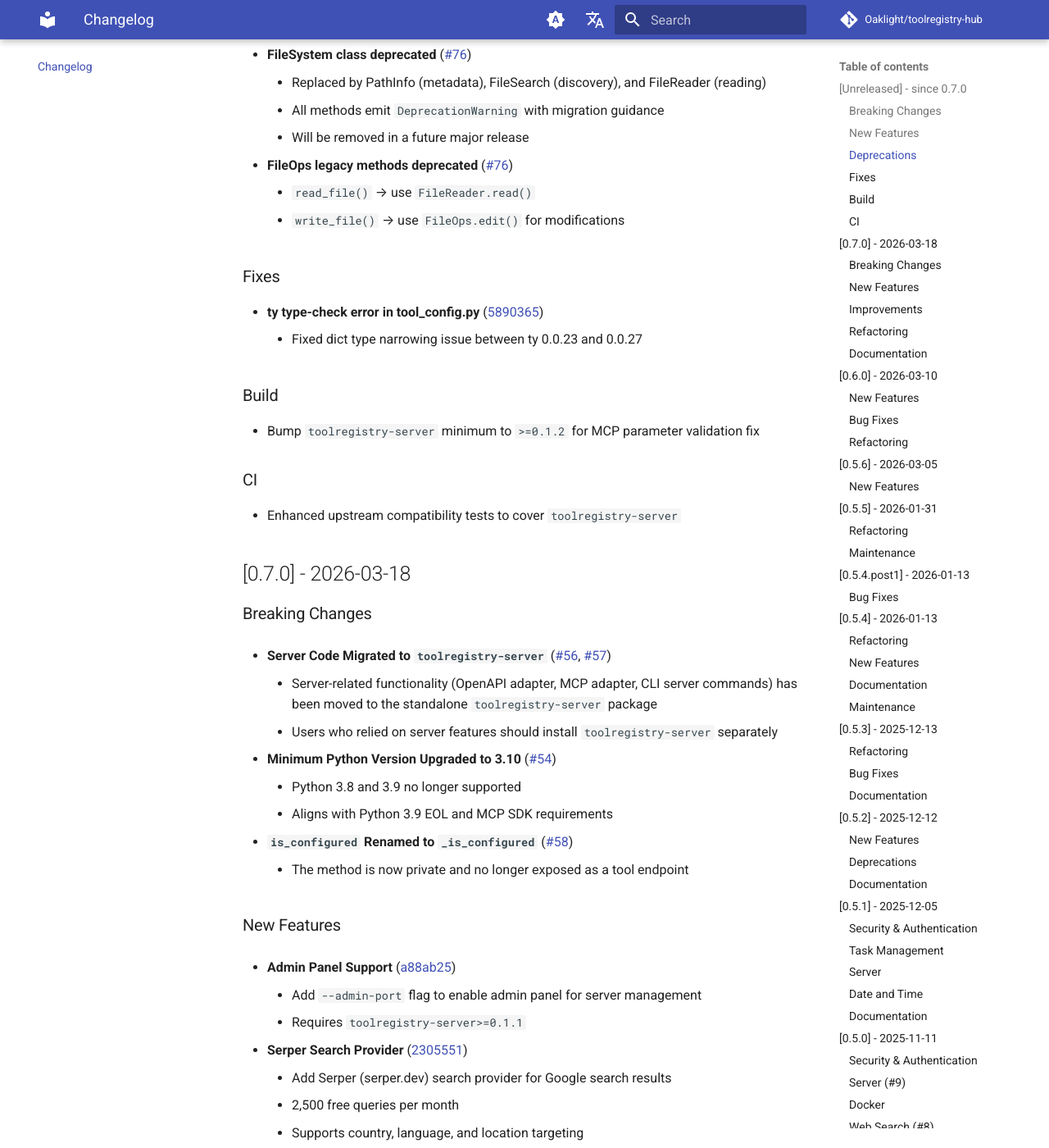
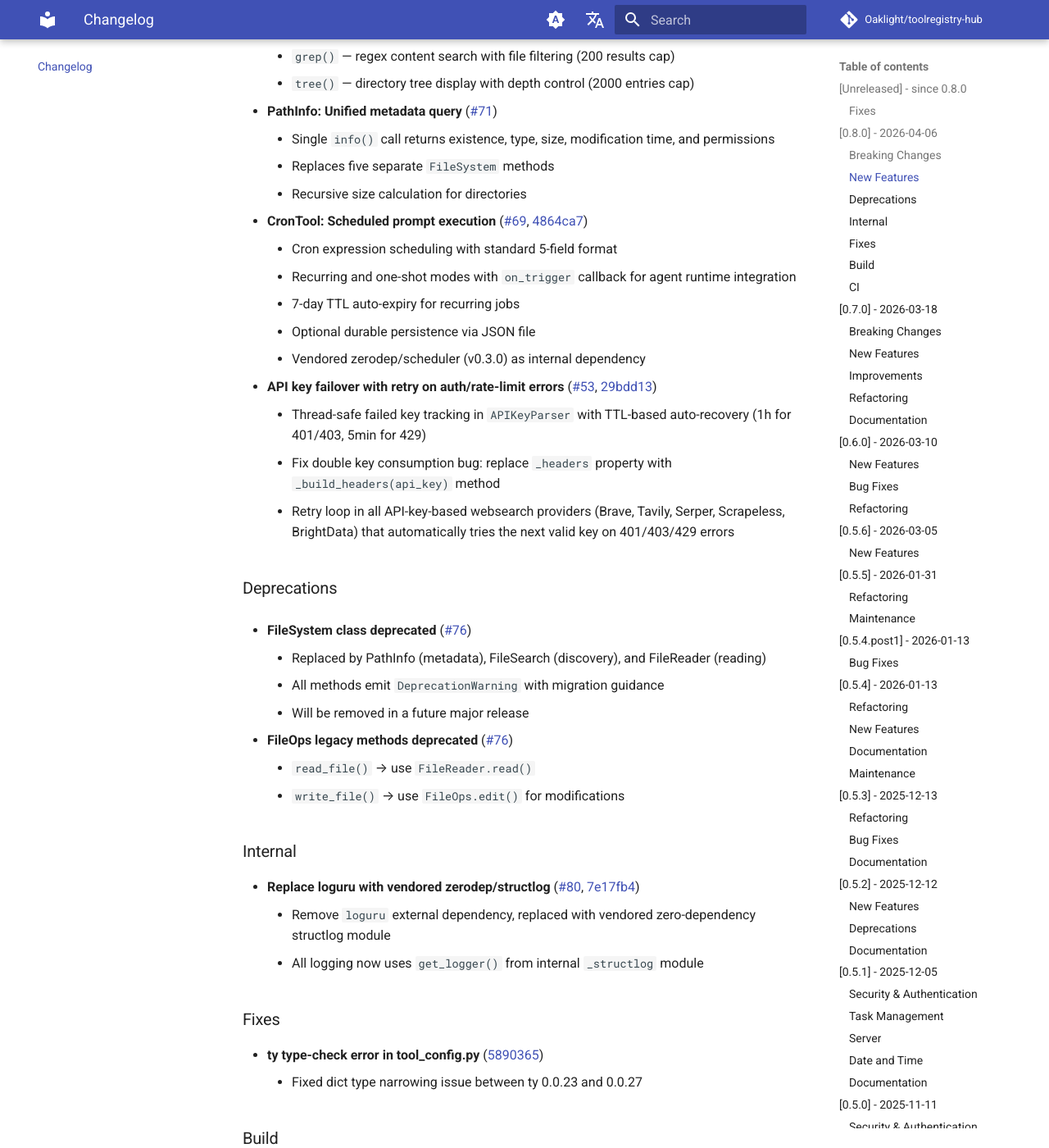
Before and after one commit to Oaklight/toolregistry-hub, an MkDocs documentation site: the page built from docs/changelog.md, in a window 1280 px wide and 1400 px high, scrolled down 1602 px. Shown: the whole window at 82% size. Built offline with MkDocs 1.6.1 and Material for MkDocs 9.7.7, drawn with Linux system fonts in a browser that asks for light colours; comment, search, counter and statistics services are not loaded; some of the changed text lies outside the part shown.

Commit message:
docs: update changelog for v0.8.0 release
Add 0.8.0 section with CronTool, API key failover, structlog migration,
and CI improvements. Move SearXNG API key fix to new Unreleased section.

```diff
--- a/docs/changelog.md
+++ b/docs/changelog.md
@@ -10,7 +10,15 @@ author: Oaklight
 
 This page documents all notable changes to the toolregistry-hub project since the first official release version 0.4.14.
 
-## [Unreleased] - since 0.7.0
+## [Unreleased] - since 0.8.0
+
+### Fixes
+
+- **SearXNG: Support optional X-API-Key header for protected instances** ([#85](https://github.com/Oaklight/toolregistry-hub/pull/85))
+    - Add optional `api_key` parameter to `SearXNGSearch`, with fallback to `SEARXNG_API_KEY` environment variable
+    - When set, sends `X-API-Key` header with JSON API requests; fully backwards compatible
+
+## [0.8.0] - 2026-04-06
 
 ### Breaking Changes
 
@@ -49,6 +57,18 @@ This page documents all notable changes to the toolregistry-hub project since th
     - Replaces five separate `FileSystem` methods
     - Recursive size calculation for directories
 
+- **CronTool: Scheduled prompt execution** ([#69](https://github.com/Oaklight/toolregistry-hub/issues/69), [4864ca7](https://github.com/Oaklight/toolregistry-hub/commit/4864ca7))
+    - Cron expression scheduling with standard 5-field format
+    - Recurring and one-shot modes with `on_trigger` callback for agent runtime integration
+    - 7-day TTL auto-expiry for recurring jobs
+    - Optional durable persistence via JSON file
+    - Vendored zerodep/scheduler (v0.3.0) as internal dependency
+
+- **API key failover with retry on auth/rate-limit errors** ([#53](https://github.com/Oaklight/toolregistry-hub/issues/53), [29bdd13](https://github.com/Oaklight/toolregistry-hub/commit/29bdd13))
+    - Thread-safe failed key tracking in `APIKeyParser` with TTL-based auto-recovery (1h for 401/403, 5min for 429)
+    - Fix double key consumption bug: replace `_headers` property with `_build_headers(api_key)` method
+    - Retry loop in all API-key-based websearch providers (Brave, Tavily, Serper, Scrapeless, BrightData) that automatically tries the next valid key on 401/403/429 errors
+
 ### Deprecations
 
 - **FileSystem class deprecated** ([#76](https://github.com/Oaklight/toolregistry-hub/pull/76))
@@ -59,6 +79,12 @@ This page documents all notable changes to the toolregistry-hub project since th
 - **FileOps legacy methods deprecated** ([#76](https://github.com/Oaklight/toolregistry-hub/pull/76))
     - `read_file()` → use `FileReader.read()`
     - `write_file()` → use `FileOps.edit()` for modifications
+
+### Internal
+
+- **Replace loguru with vendored zerodep/structlog** ([#80](https://github.com/Oaklight/toolregistry-hub/pull/80), [7e17fb4](https://github.com/Oaklight/toolregistry-hub/commit/7e17fb4))
+    - Remove `loguru` external dependency, replaced with vendored zero-dependency structlog module
+    - All logging now uses `get_logger()` from internal `_structlog` module
 
 ### Fixes
 
@@ -72,6 +98,8 @@ This page documents all notable changes to the toolregistry-hub project since th
 ### CI
 
 - Enhanced upstream compatibility tests to cover `toolregistry-server`
+- Support multiple upstream packages in compat check ([d8d25e4](https://github.com/Oaklight/toolregistry-hub/commit/d8d25e4))
+- Add version validation and issues permission to upstream-compat workflow ([f590cc0](https://github.com/Oaklight/toolregistry-hub/commit/f590cc0))
 
 ## [0.7.0] - 2026-03-18
 
```
